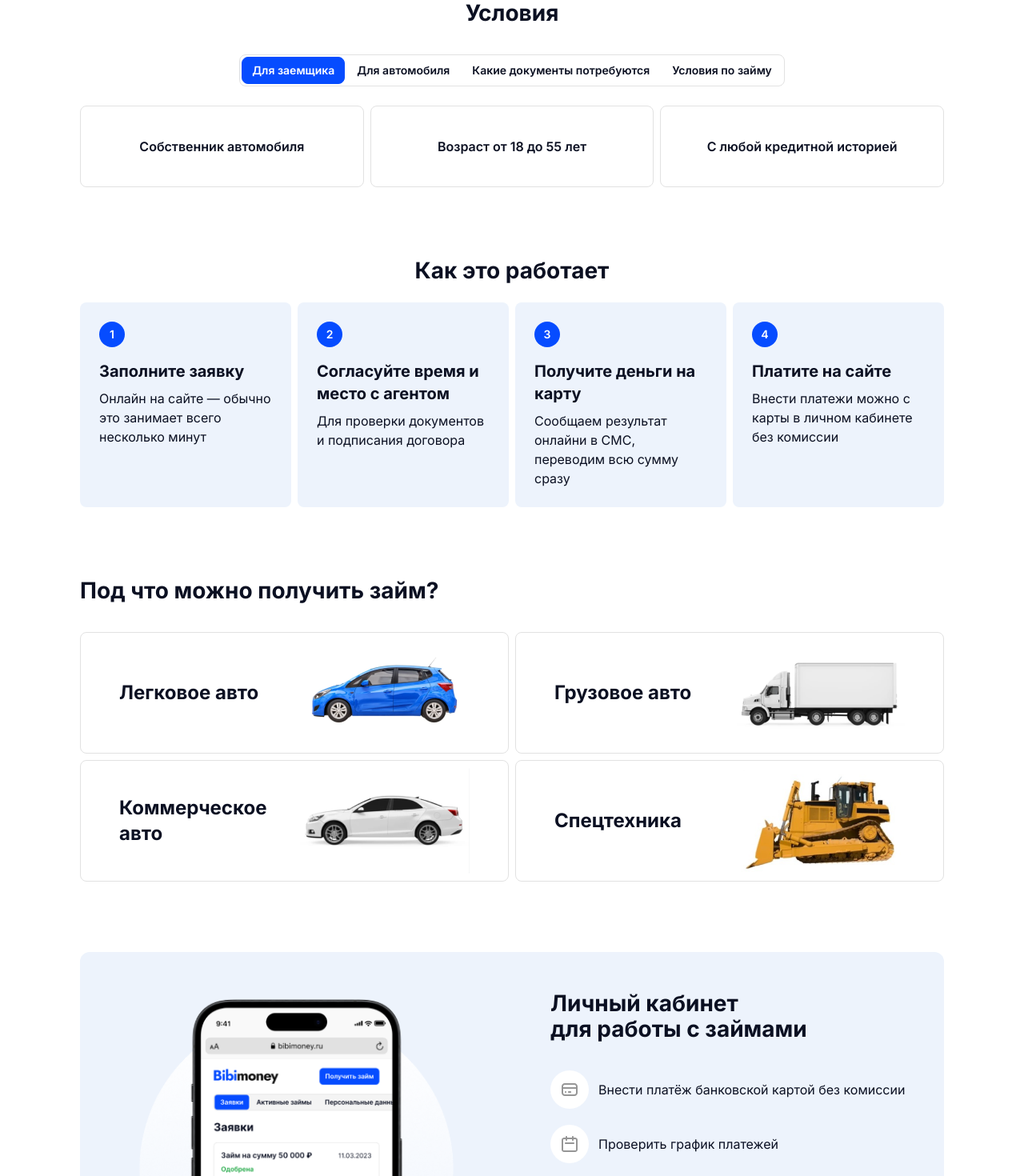
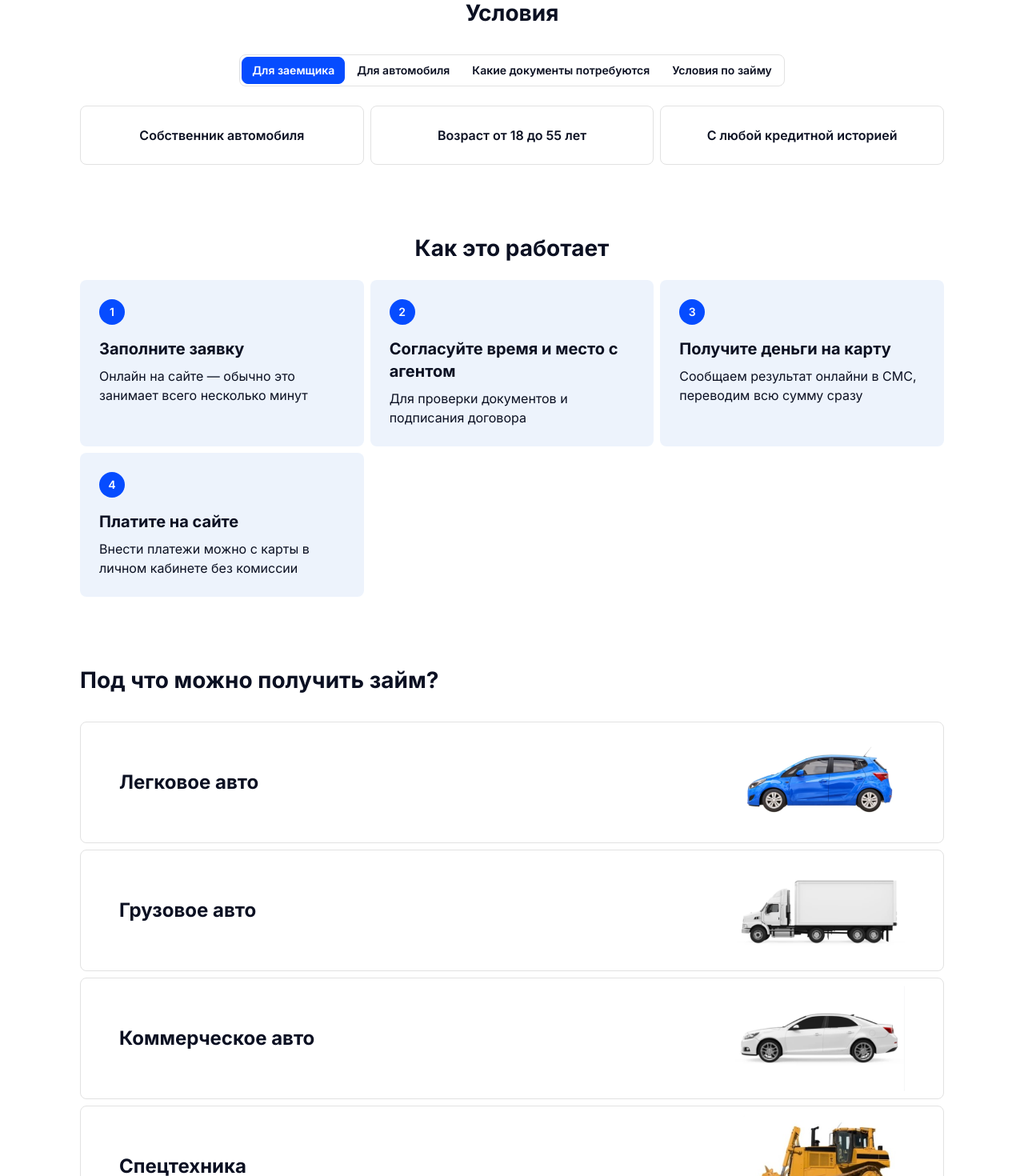
Before and after one commit to realrvm/bb-layouts, a React (Vite) app: page / in a window 1280 px wide. Shown: the part 900-2370 px from the top of the page at 80% size. Built offline with nearby package versions, Linux system fonts and the light colour scheme.

Commit message:
Adaptive layout of the main page

```diff
--- a/src/features/accordion/ui/accordion-item/styles.module.scss
+++ b/src/features/accordion/ui/accordion-item/styles.module.scss
@@ -3,6 +3,10 @@
   border-radius: 8px;
   padding: 24px;
   cursor: pointer;
+
+  @media only screen and (max-width: 768px) {
+    padding: 16px;
+  }
 
   &_question {
     display: flex;
@@ -13,6 +17,10 @@
 
   &_title {
     font: var(--heading4);
+
+    @media only screen and (max-width: 768px) {
+      font: var(--heading5);
+    }
   }
 
   &_answer_wrap {
--- a/src/widgets/calculator/ui/styles.module.scss
+++ b/src/widgets/calculator/ui/styles.module.scss
@@ -5,6 +5,7 @@
   &_content {
     display: flex;
     justify-content: space-between;
+    gap: 20px;
   }
 
   &_intro {
--- a/src/widgets/conditions/ui/conditions-card/styles.module.scss
+++ b/src/widgets/conditions/ui/conditions-card/styles.module.scss
@@ -3,7 +3,12 @@
   display: grid;
   place-items: center;
   font: var(--heading5);
-  padding: 38px 0;
+  padding: 38px 24px;
   border: 1px solid var(--border-grey);
   border-radius: 8px;
+  white-space: nowrap;
+
+  @media only screen and (min-width: 768px) {
+    padding: 24px;
+  }
 }
--- a/src/widgets/conditions/ui/styles.module.scss
+++ b/src/widgets/conditions/ui/styles.module.scss
@@ -4,11 +4,19 @@
   flex-direction: column;
   align-items: center;
 
+  @media only screen and (max-width: 768px) {
+    padding: 56px 0 27px;
+  }
+
   & > h2 {
     font:
       700 28px/32px "Inter",
       sans-serif;
     margin-bottom: 12px;
+
+    @media only screen and (max-width: 768px) {
+      font: var(--heading3);
+    }
   }
 
   &_btns {
--- a/src/widgets/container/ui/styles.module.scss
+++ b/src/widgets/container/ui/styles.module.scss
@@ -3,4 +3,8 @@
   padding: 0 100px;
   margin: 0 auto;
   height: 100%;
+
+  @media only screen and (max-width: 1200px) {
+    padding: 0 20px;
+  }
 }
--- a/src/widgets/footer/ui/styles.module.scss
+++ b/src/widgets/footer/ui/styles.module.scss
@@ -1,12 +1,21 @@
 .bb__footer {
   padding: 48px 0;
   background-color: var(--brand-light);
+
+  @media only screen and (max-width: 768px) {
+    padding: 28px 0;
+  }
 
   &_head {
     display: flex;
     justify-content: space-between;
     align-items: center;
     margin-bottom: 32px;
+
+    @media only screen and (max-width: 400px) {
+      flex-direction: column;
+      gap: 20px;
+    }
 
     & > a:last-child {
       padding: 12px 20px;
@@ -28,6 +37,11 @@
     display: flex;
     padding-bottom: 24px;
     gap: 112px;
+
+    @media only screen and (max-width: 768px) {
+      flex-direction: column;
+      gap: 10px;
+    }
 
     &_item {
       flex: 1;
@@ -61,6 +75,11 @@
   &_banks {
     display: flex;
     gap: 112px;
+
+    @media only screen and (max-width: 768px) {
+      flex-direction: column;
+      gap: 20px;
+    }
 
     &_item {
       flex: 1;
@@ -103,6 +122,11 @@
     &_items {
       display: flex;
       gap: 112px;
+
+      @media only screen and (max-width: 768px) {
+        flex-direction: column;
+        gap: 20px;
+      }
     }
 
     &_item {
--- a/src/widgets/how-it-works/ui/styles.module.scss
+++ b/src/widgets/how-it-works/ui/styles.module.scss
@@ -1,5 +1,9 @@
 .bb__hit {
   padding: 44px 0;
+
+  @media only screen and (max-width: 768px) {
+    padding: 28px;
+  }
 
   & > h2 {
     font:
@@ -7,11 +11,16 @@
       sans-serif;
     margin-bottom: 24px;
     text-align: center;
+
+    @media only screen and (max-width: 768px) {
+      font: var(--heading3);
+      text-align: left;
+    }
   }
 
   &_cards {
     display: grid;
-    grid-template-columns: repeat(4, 1fr);
+    grid-template-columns: repeat(auto-fill, minmax(300px, 1fr));
     gap: 8px;
   }
 }
--- a/src/widgets/personal-account/ui/styles.module.scss
+++ b/src/widgets/personal-account/ui/styles.module.scss
@@ -3,8 +3,16 @@
   border-radius: 12px;
   background-color: var(--brand-light);
 
+  @media only screen and (max-width: 768px) {
+    margin: 28px 0;
+  }
+
   &_wrapper {
     display: flex;
+
+    @media only screen and (max-width: 768px) {
+      flex-direction: column;
+    }
   }
 
   &_img,
@@ -15,6 +23,11 @@
   &_img {
     max-height: 515px;
     padding: 32px 48px 48px;
+
+    @media only screen and (max-width: 768px) {
+      padding: 24px;
+      max-height: unset;
+    }
 
     & > img {
       aspect-ratio: 1 / 1;
@@ -32,6 +45,10 @@
         700 28px/32px "Inter",
         sans-serif;
       margin-bottom: 36px;
+
+      @media only screen and (max-width: 768px) {
+        font: var(--heading3);
+      }
     }
 
     & > ul {
@@ -64,6 +81,15 @@
     &_link {
       padding: 12px 20px;
       border-radius: 8px;
+
+      @media only screen and (max-width: 768px) {
+        width: 100%;
+        text-align: center;
+      }
+    }
+
+    @media only screen and (max-width: 768px) {
+      padding: 24px;
     }
   }
 }
--- a/src/widgets/questions/ui/styles.module.scss
+++ b/src/widgets/questions/ui/styles.module.scss
@@ -1,10 +1,18 @@
 .bb__questions {
   margin: 88px 0;
+
+  @media only screen and (max-width: 768px) {
+    margin: 56px 0;
+  }
 
   & > h3 {
     font:
       700 28px/32px "Inter",
       sans-serif;
     margin-bottom: 24px;
+
+    @media only screen and (max-width: 768px) {
+      font: var(--heading3);
+    }
   }
 }
--- a/src/widgets/requirement/ui/requirement-vehicles/styles.module.scss
+++ b/src/widgets/requirement/ui/requirement-vehicles/styles.module.scss
@@ -7,6 +7,21 @@
   padding: 5px 48px;
 
   & > span {
-   font: var(--heading3);
+    font: var(--heading3);
+
+    @media only screen and (max-width: 768px) {
+      font: var(--heading4);
+    }
+  }
+
+  @media only screen and (max-width: 768px) {
+    overflow: hidden;
+    padding: 5px 0 5px 20px;
+  }
+
+  & > img {
+    @media only screen and (max-width: 500px) {
+      transform: translateX(20%);
+    }
   }
 }
--- a/src/widgets/requirement/ui/styles.module.scss
+++ b/src/widgets/requirement/ui/styles.module.scss
@@ -1,16 +1,32 @@
 .bb__requirement {
   padding: 44px 0;
+
+  @media only screen and (max-width: 768px) {
+    padding: 28px 0;
+  }
 
   & > h2 {
     font:
       700 28px/32px "Inter",
       sans-serif;
     margin-bottom: 36px;
+
+    @media only screen and (max-width: 768px) {
+      font: var(--heading3);
+    }
   }
 
   &_wrapper {
     display: grid;
-    grid-template-columns: repeat(2, 1fr);
+    grid-template-columns: repeat(auto-fill, minmax(540px, 1fr));
     gap: 8px;
+
+    @media only screen and (max-width: 650px) {
+      grid-template-columns: repeat(auto-fill, minmax(300px, 1fr));
+    }
+
+    @media only screen and (max-width: 414px) {
+      grid-template-columns: repeat(auto-fill, minmax(200px, 1fr));
+    }
   }
 }
```
